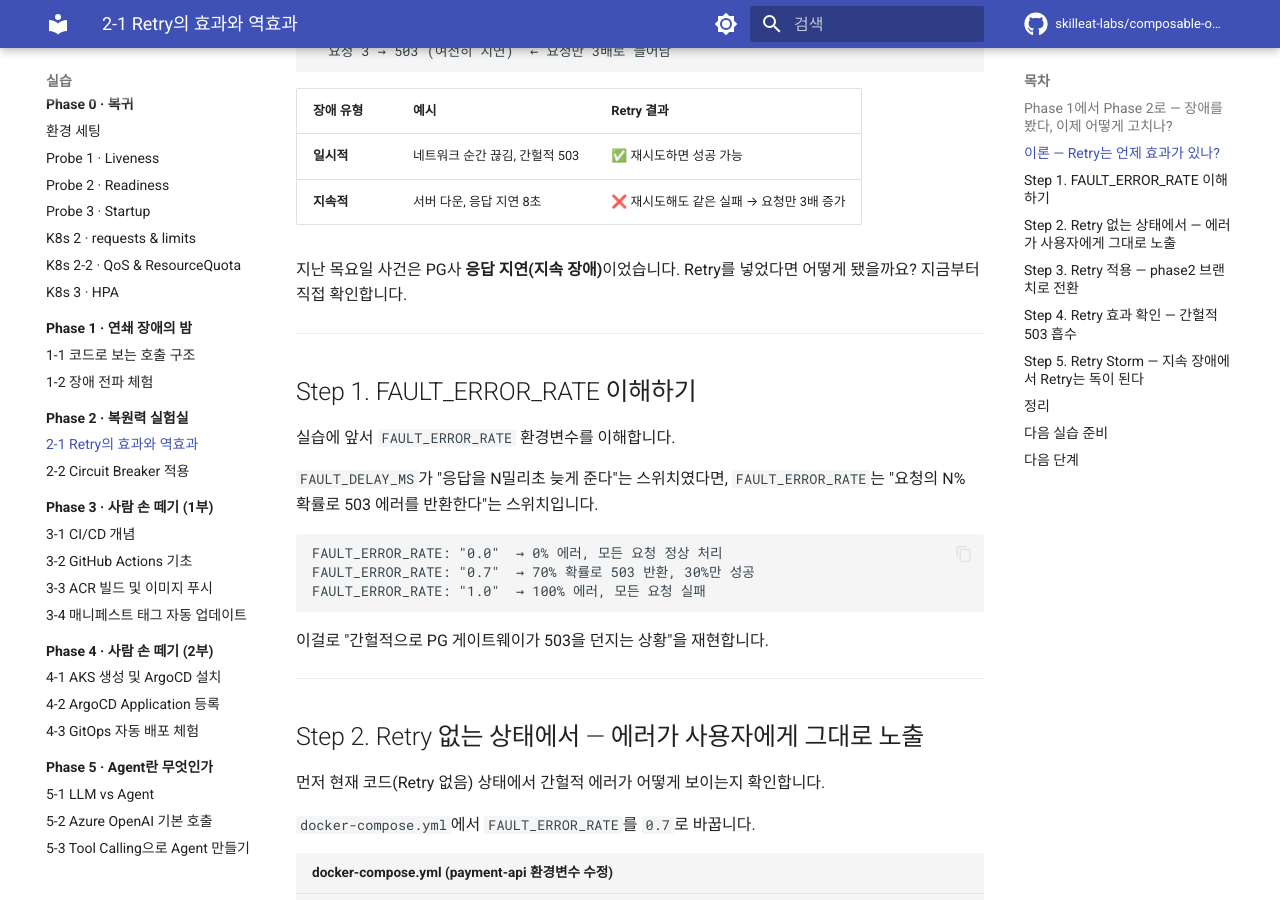
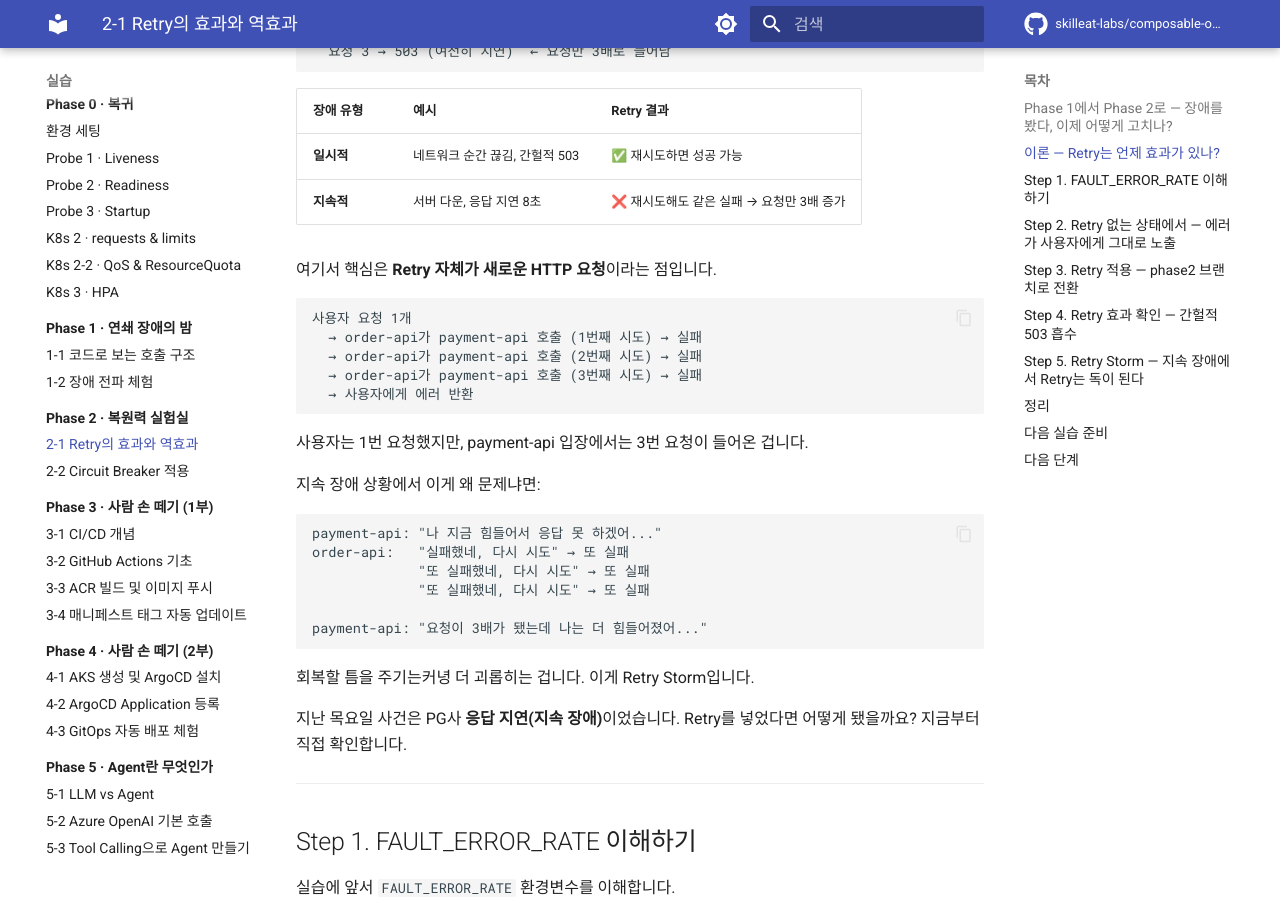
Before and after one commit to skilleat-labs/composable-ops-labs, an MkDocs documentation site: the page built from docs/phase-2/retry-and-storm.md, in a window 1280 px wide and 900 px high, scrolled down 1212 px. Built offline with MkDocs 1.6.1 and Material for MkDocs 9.7.7, drawn with Linux system fonts in a browser that asks for light colours; comment, search, counter and statistics services are not loaded.

Commit message:
feat: Retry가 새로운 HTTP 요청임을 명시하는 설명 추가
Co-Authored-By: Claude Sonnet 4.6 <noreply@anthropic.com>

````diff
--- a/docs/phase-2/retry-and-storm.md
+++ b/docs/phase-2/retry-and-storm.md
@@ -51,6 +51,31 @@ Retry(재시도)는 **일시적(transient) 장애**에만 효과가 있습니다
 | --- | --- | --- |
 | **일시적** | 네트워크 순간 끊김, 간헐적 503 | ✅ 재시도하면 성공 가능 |
 | **지속적** | 서버 다운, 응답 지연 8초 | ❌ 재시도해도 같은 실패 → 요청만 3배 증가 |
+
+여기서 핵심은 **Retry 자체가 새로운 HTTP 요청**이라는 점입니다.
+
+```text
+사용자 요청 1개
+  → order-api가 payment-api 호출 (1번째 시도) → 실패
+  → order-api가 payment-api 호출 (2번째 시도) → 실패
+  → order-api가 payment-api 호출 (3번째 시도) → 실패
+  → 사용자에게 에러 반환
+```
+
+사용자는 1번 요청했지만, payment-api 입장에서는 3번 요청이 들어온 겁니다.
+
+지속 장애 상황에서 이게 왜 문제냐면:
+
+```text
+payment-api: "나 지금 힘들어서 응답 못 하겠어..."
+order-api:   "실패했네, 다시 시도" → 또 실패
+             "또 실패했네, 다시 시도" → 또 실패
+             "또 실패했네, 다시 시도" → 또 실패
+
+payment-api: "요청이 3배가 됐는데 나는 더 힘들어졌어..."
+```
+
+회복할 틈을 주기는커녕 더 괴롭히는 겁니다. 이게 Retry Storm입니다.
 
 지난 목요일 사건은 PG사 **응답 지연(지속 장애)**이었습니다.
 Retry를 넣었다면 어떻게 됐을까요? 지금부터 직접 확인합니다.
````
